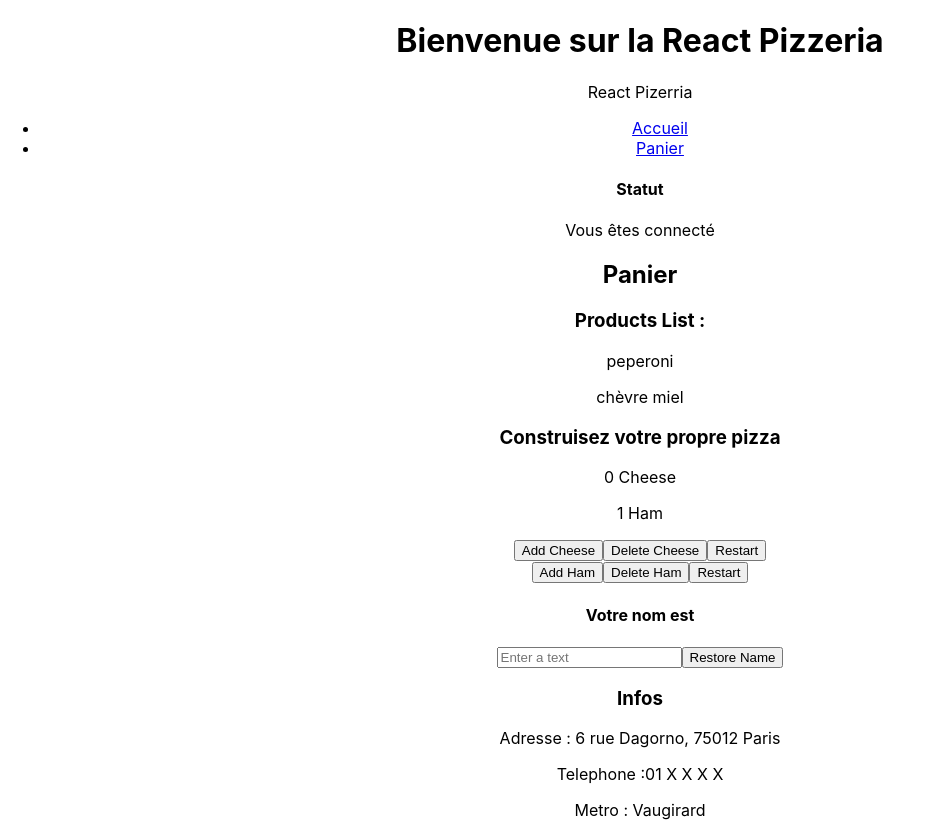
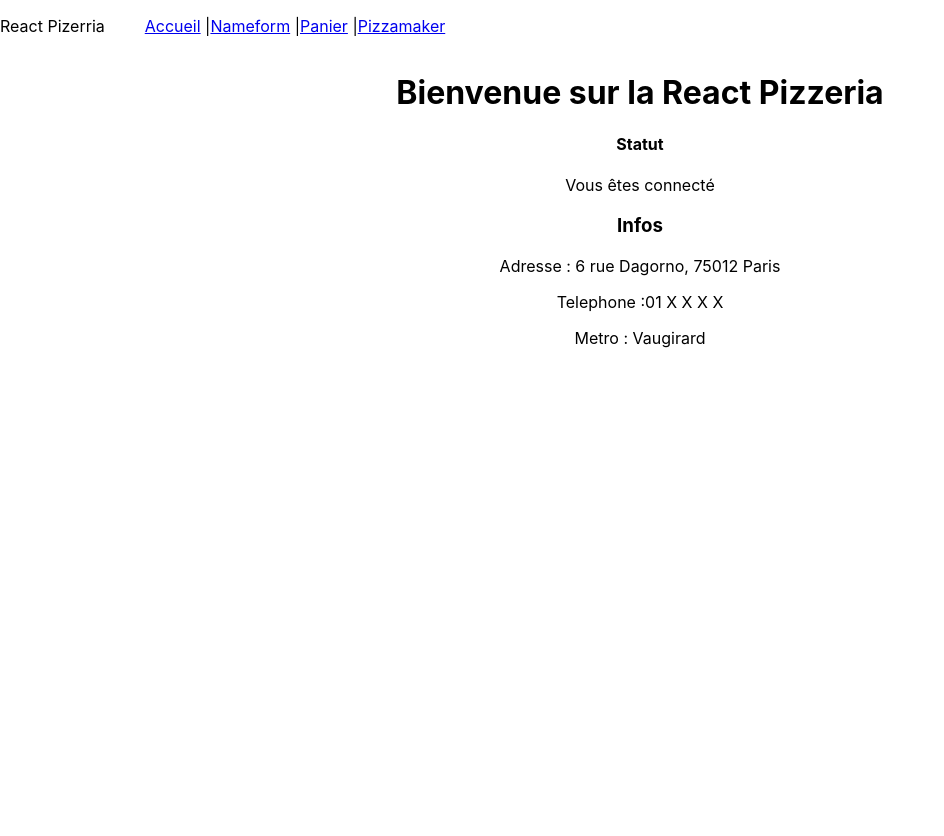
Before and after one commit to christmknd/ReactTraining, a React (Create React App) app in the folder pizzeria-react/: page / in a window 1280 px wide. Shown: the whole page, without its empty margins (0-944 px from the left). After the commit the page ends 800 px from the top, so only its background shows below. Built offline with nearby package versions, Linux system fonts and the light colour scheme.

Commit message:
ADD Error path, and styling

```diff
--- a/pizzeria-react/src/App.css
+++ b/pizzeria-react/src/App.css
@@ -1,3 +1,36 @@
 .App {
   text-align: center;
 }
+
+/* navigation */
+.menu {
+  overflow: hidden;
+
+}
+
+.menu .left-menu {
+  float: left;
+}
+
+.menu .right-menu {
+  float: left;
+}
+
+.nameform {
+  text-align: center;
+}
+
+.panier {
+  text-align: center;
+}
+
+.pizzamaker {
+  text-align: center;
+
+}
+
+/* footer */
+
+.footer {
+  text-align: center;
+}
--- a/pizzeria-react/src/App.js
+++ b/pizzeria-react/src/App.js
@@ -1,21 +1,11 @@
 import './App.css';
-import NameForm from './components/NameForm';
 import Login from './components/layouts/Login';
-import Nav from './components/layouts/Nav';
-import Footer from './components/layouts/Footer';
-import Panier from './components/Panier';
-import Pizzamaker from './components/Pizzamaker';
 
 function App() {
   return (
     <div className="App">
       <h1>Bienvenue sur la React Pizzeria </h1>
-      <Nav/>
       <Login/>
-      <Panier/>
-      <Pizzamaker/>
-      <NameForm/>
-      <Footer/>
     </div>
   );
 }
--- /dev/null
+++ b/pizzeria-react/src/components/Error.js
@@ -0,0 +1,11 @@
+import React from 'react';
+import '../App.css';
+
+
+const Error = () => {
+  return (
+    <div><h1>Cette page n'existe pas</h1></div>
+  )
+}
+
+export default Error
--- a/pizzeria-react/src/components/NameForm.js
+++ b/pizzeria-react/src/components/NameForm.js
@@ -1,4 +1,5 @@
-import React, { useState } from 'react'
+import React, { useState } from 'react';
+import '../App.css';
 
 const NameForm = () => {
     let [name, setName] = useState('');
@@ -11,7 +12,7 @@ const NameForm = () => {
     }
 
   return (
-    <div className='formname'>
+    <div className='nameform'>
         <form>
            <h4>Votre nom est <span style={{color : 'red'}}>{name}</span></h4>
            <input
--- a/pizzeria-react/src/components/Panier.js
+++ b/pizzeria-react/src/components/Panier.js
@@ -1,11 +1,13 @@
-import React from 'react'
+import React from 'react';
+import '../App.css';
+
 
 //Conditionnal renderinf
 const Panier = () => {
     const products = ["peperoni", "chèvre miel"];
 
   return (
-    <div>
+    <div className='panier'>
         <h2>Panier</h2>
         {products.length>0 && (
              <div>
--- a/pizzeria-react/src/components/Pizzamaker.js
+++ b/pizzeria-react/src/components/Pizzamaker.js
@@ -1,4 +1,6 @@
-import React, { useEffect, useState } from 'react'
+import React, { useEffect, useState } from 'react';
+import '../App.css';
+
 
 const Pizzamaker = () => {
 
--- a/pizzeria-react/src/components/layouts/Footer.js
+++ b/pizzeria-react/src/components/layouts/Footer.js
@@ -1,4 +1,6 @@
-import React from 'react'
+import React from 'react';
+import '../../App.css';
+
 
 const Footer = () => {
   return (
--- a/pizzeria-react/src/components/layouts/Nav.js
+++ b/pizzeria-react/src/components/layouts/Nav.js
@@ -1,4 +1,6 @@
-import React from 'react'
+import React from 'react';
+import {Link} from 'react-router-dom';
+import '../../App.css';
 
 const Nav = () => {
 
@@ -9,8 +11,10 @@ const Nav = () => {
             </div>
             <div className='right-menu'>
                 <ul>
-                    <li> <a href="accueil"> Accueil</a></li>
-                    <li><a href="panier">Panier</a></li>
+                  <Link to={"/"}>Accueil</Link> |
+                  <Link to={"/nameform"}>Nameform</Link> |
+                  <Link to={"/panier"}>Panier</Link> |
+                  <Link to={"/pizzamaker"}>Pizzamaker</Link>
                 </ul>
             </div>
     </nav>
--- a/pizzeria-react/src/index.js
+++ b/pizzeria-react/src/index.js
@@ -1,13 +1,38 @@
+//react
 import React from 'react';
 import ReactDOM from 'react-dom/client';
+import {BrowserRouter as Router, Routes, Route} from 'react-router-dom'
+import reportWebVitals from './reportWebVitals';
+
+//components
+import App from './App';
+import Error from './components/Error';
+import Footer from './components/layouts/Footer';
+import NameForm from './components/NameForm';
+import Nav from './components/layouts/Nav';
+import Panier from './components/Panier';
+import Pizzamaker from './components/Pizzamaker';
+
+//styles
 import './index.css';
-import App from './App';
-import reportWebVitals from './reportWebVitals';
+
+
+
 
 const root = ReactDOM.createRoot(document.getElementById('root'));
 root.render(
   <React.StrictMode>
-    <App />
+    <Router>
+    <Nav/>
+    <Routes>
+    <Route exact path= "/" element={ <App />}></Route>
+    <Route exact path= "/nameform" element={ <NameForm />}></Route>
+    <Route exact path= "/panier" element={ <Panier/>}></Route>
+    <Route exact path= "/pizzamaker" element={ <Pizzamaker/>}></Route>
+    <Route path= "*" element={ <Error/>}></Route>
+    </Routes>
+    <Footer/>
+    </Router>
   </React.StrictMode>
 );
 
```
Also changed, not shown: 1 other file (tests, documents, lock files or other folders).
